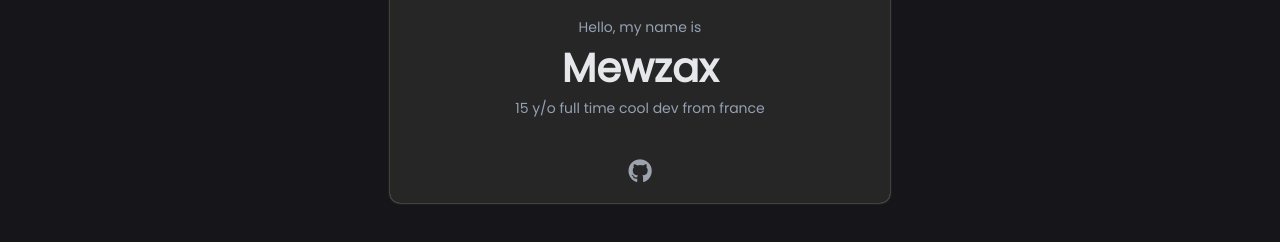
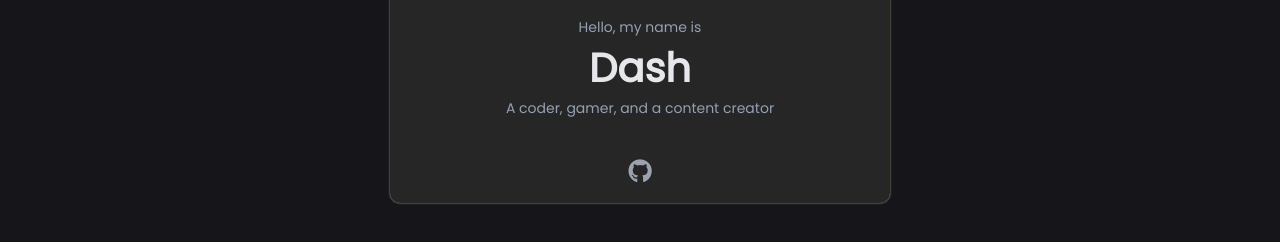
Before and after one commit to ColdGuy69/myprofilewebsite, a plain HTML site: page index.html in a window 1280 px wide. Shown: the part 376-618 px from the top of the page. Drawn offline with Linux system fonts and the light colour scheme.

Commit message:
Update index.html

```diff
--- a/index.html
+++ b/index.html
@@ -6,22 +6,22 @@
     <meta http-equiv="X-UA-Compatible" content="IE=edge">
     <meta name="viewport" content="width=device-width, initial-scale=1.0">
     <meta name="robots" content="follow, index">
-    <meta name="description" content="full time cool dev from france">
-    <meta property="og:title" content="Mewzax">
-    <meta property="og:description" content="full time cool dev from france">
+    <meta name="description" content="A coder, gamer, and a content creator">
+    <meta property="og:title" content="Dash">
+    <meta property="og:description" content="A coder, gamer, and a content creator">
     <meta property="og:url" content="https://mewzax.github.io/">
     <meta property="og:type" content="website">
-    <meta property="og:site_name" content="Mewzax">
-    <meta property="og:image" content="https://avatars.githubusercontent.com/u/75091300?v=4">
+    <meta property="og:site_name" content="Dash">
+    <meta property="og:image" content="https://avatars.githubusercontent.com/u/177313589?v=4">
     <meta name="twitter:card" content="summary">
-    <meta name="twitter:site" content="@mewziak">
-    <meta name="twitter:creator" content="@mewziak">
-    <meta name="twitter:title" content="Mewzax">
-    <meta name="twitter:description" content="full time cool dev from france">
-    <meta name="twitter:image" content="https://avatars.githubusercontent.com/u/75091300?v=4">
+    <meta name="twitter:site" content="@1nOnlyDash">
+    <meta name="twitter:creator" content="@1nOnlyDash">
+    <meta name="twitter:title" content="Dash">
+    <meta name="twitter:description" content="A coder, gamer, and a content creator">
+    <meta name="twitter:image" content="https://avatars.githubusercontent.com/u/177313589?v=4">
 
     <!-- Title -->
-    <title>Mewzax</title>
+    <title>1nOnlyDash</title>
 
     <!-- Favicon -->
 
@@ -56,15 +56,15 @@
     <!-- Main -->
     <section class="index">
         <div class="card">
-            <img src="https://avatars.githubusercontent.com/u/75091300?v=4" alt="Mewzax">
+            <img src="https://avatars.githubusercontent.com/u/177313589?v=4" alt="1nOnlyDash">
             <div class="card-text">
                 <p>Hello, my name is</p>
-                <h1>Mewzax</h1>
-                <p>15 y/o full time cool dev from france</p>
+                <h1>Dash</h1>
+                <p>A coder, gamer, and a content creator</p>
             </div>
             <div class="card-links">
                 <ul>
-                    <li><a draggable="false" target="_blank" href="https://github.com/Mewzax"><i class="fab fa-github"></i></a></li>
+                    <li><a draggable="false" target="_blank" href="https://github.com/1nOnlyDash"><i class="fab fa-github"></i></a></li>
                 </ul>
             </div>
         </div>
```
